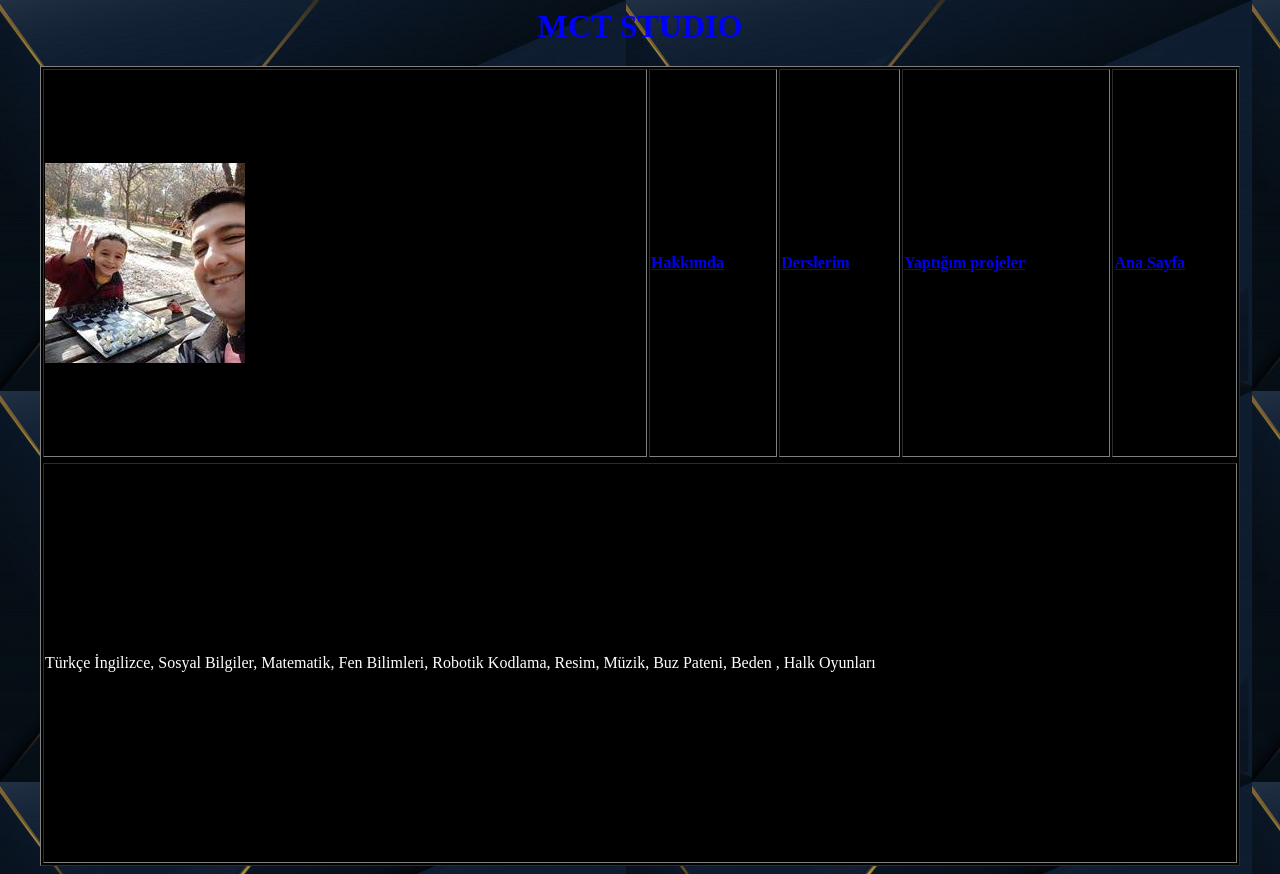
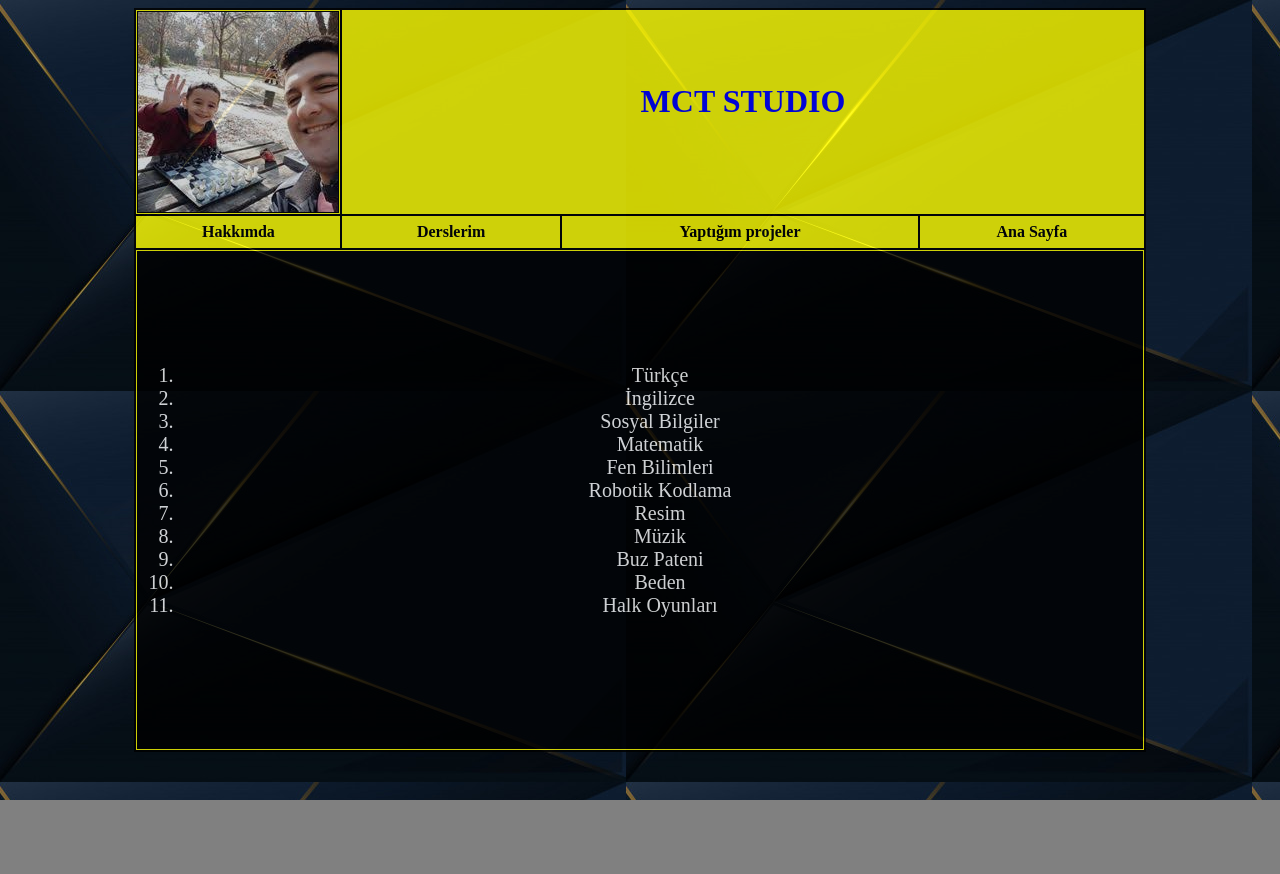
Before and after one commit to mct-studio/my-website, a plain HTML site: page derslerim.html in a window 1280 px wide. After the commit the page ends 800 px from the top, so only its background shows below. Drawn offline with Linux system fonts and the light colour scheme.

Commit message:
fix design

```diff
--- /dev/null
+++ b/css/styles.css
@@ -0,0 +1,72 @@
+body {
+    background-color: gray;
+    background-image:url('../img/bg1.jpg');
+    color: white;
+    font-size: 14px;
+}
+
+.site-title {
+    color: blue;
+}
+
+.site-title-box {
+    background-color: yellow;
+    opacity: 1;
+}
+
+.content {
+    font-size: 20px;
+}
+
+a {
+    color: yellow;
+    text-decoration: none;
+    text-align: center;
+    display: block;
+    padding: 5px 5px 5px 5px;
+}
+
+a:hover {
+    background-color: yellow;
+    color: black;
+    text-decoration: underline;
+}
+
+
+.top-row a {
+    color: black;
+    background-color: yellow;
+    height: 100%;
+}
+
+
+.top-row a:hover {
+    color: black;
+    background-color: orange;
+}
+
+.menu-button {
+    vertical-align: middle;
+}
+
+
+table {
+    border: 0px;
+    width: 80%;
+    background-color: black;
+    opacity: 0.8;
+    font-size: 16px;
+}
+
+td {
+    border: 1px solid yellow;
+}
+
+.top-row td {
+    background: yellow;
+}
+
+.menu-photo {
+    text-align: center;
+    width: 100px;
+}
--- a/derslerim.html
+++ b/derslerim.html
@@ -1,52 +1,70 @@
 <html>
+
 <head>
     <title>MCT STUDIO</title>
+    <link rel="stylesheet" type="text/css" href="css/styles.css" />
+</head>
 
+<body>
+    <table align="center">
 
-
-
-</head>
-<body style="background-color: gray; background-image:url('img/bg1.jpg')">
-<h1 align="center" style="color: blue">
+       <!-- BASLIK ================================ //-->
+       <tr>
+            <td width="600" class="menu-photo">
+                <strong><img src="img/mct.png"></strong>
+            </td>
+            <td colspan="3" class="site-title-box">
+                    <h1 align="center" class="site-title">
                         MCT STUDIO
                     </h1>
-<table width="1200" height="800" border="1" align="center" style="background-color: black; color: white">
-
-<tr>
-
-<td width="600"> <strong><img src="img/mct.png"></strong></td>
-
-
-
-
-
-<td><strong><a href="hakkimda.html">Hakkımda</a></td><td><strong><a href="derslerim.html">Derslerim</a></strong></td>
-
-<td><strong><a href="projeler.html">Yaptığım projeler</a></strong</td>
-
-<td><strong><a href="index.htm">Ana Sayfa</a></strong</td>
-
-<tr>
-<tr>
-
-</tr>
+            </td>
         </tr>
 
+        <tr class="top-row">
+            <td class="menu-button">
+                <strong>
+                    <a href="hakkimda.html">Hakkımda</a>
+                </strong>
+            </td>
 
+            <td class="menu-button">
+                <strong>
+                    <a href="derslerim.html">Derslerim</a>
+                </strong>
+            </td>
+
+            <td class="menu-button">
+                <strong>
+                    <a href="projeler.html">Yaptığım projeler</a>
+                </strong>
+            </td>
+
+            <td>
+                <strong><a href="index.htm">
+                        Ana Sayfa
+                    </a>
+                </strong>
+            </td>
+        </tr>
+        <!-- BASLIK ================================ //-->
 
 
         <tr>
-<td colspan="8" height="400">Türkçe
-İngilizce,
-Sosyal Bilgiler,
-Matematik,
-Fen Bilimleri,
-Robotik Kodlama,
-Resim,
-Müzik,
-Buz Pateni,
-Beden ,
-Halk Oyunları
+            <td colspan="8" height="500" style="text-align: center;" class="content">
+
+                <ol>
+                    <li>Türkçe</li>
+                    <li>İngilizce</li>
+                    <li>Sosyal Bilgiler</li>
+                    <li>Matematik</li>
+                    <li>Fen Bilimleri</li>
+                    <li>Robotik Kodlama</li>
+                    <li>Resim</li>
+                    <li>Müzik</li>
+                    <li>Buz Pateni</li>
+                    <li>Beden</li>
+                    <li>Halk Oyunları</li>
+                </ol>
             </td>
             </td>
         </tr>
```
Also changed, not shown: hakkimda.html (+41 -23 lines), index.htm (+40 -33 lines), projeler.html (+45 -42 lines). Lines whose indentation alone changed are shown as unchanged.
